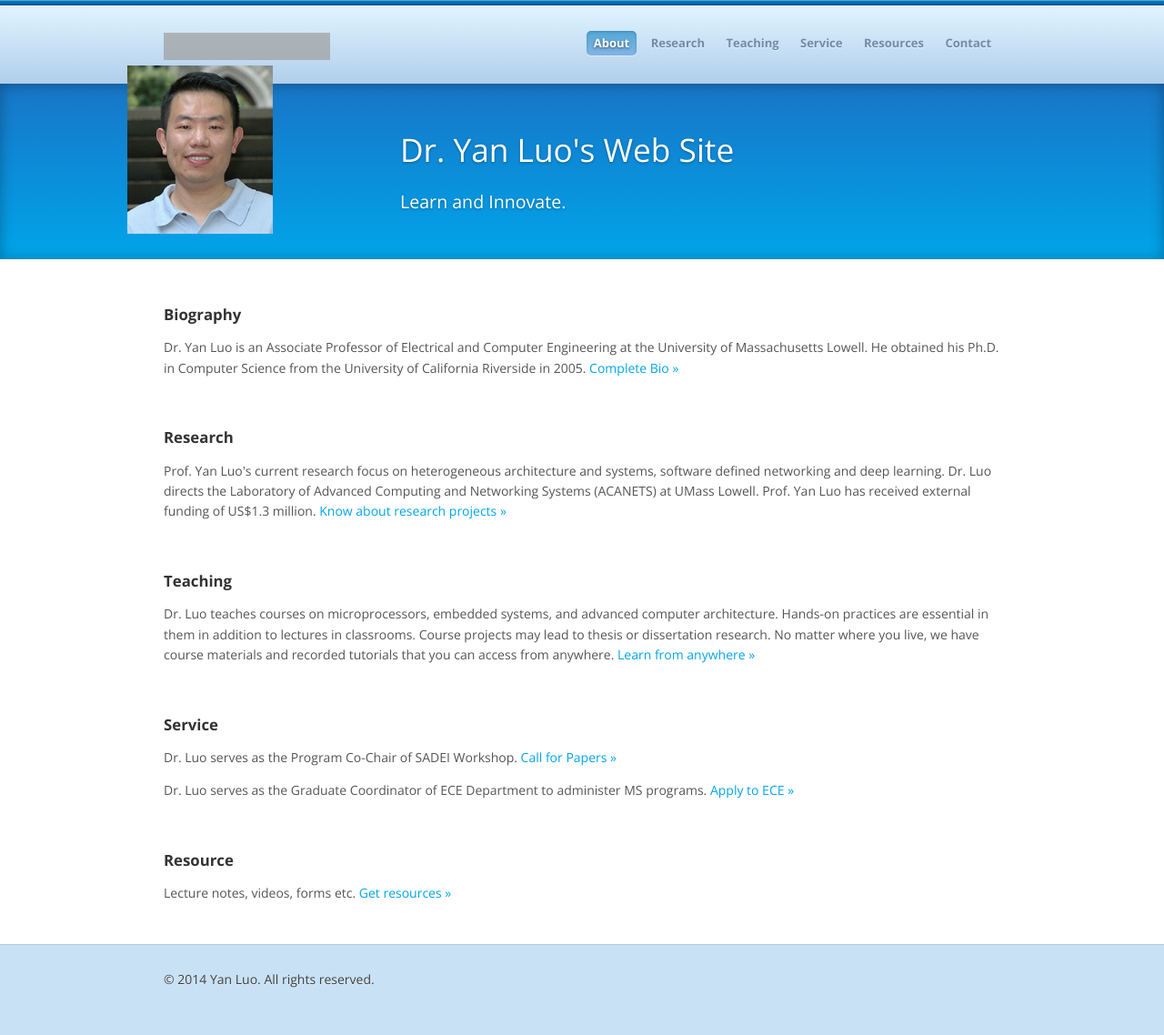
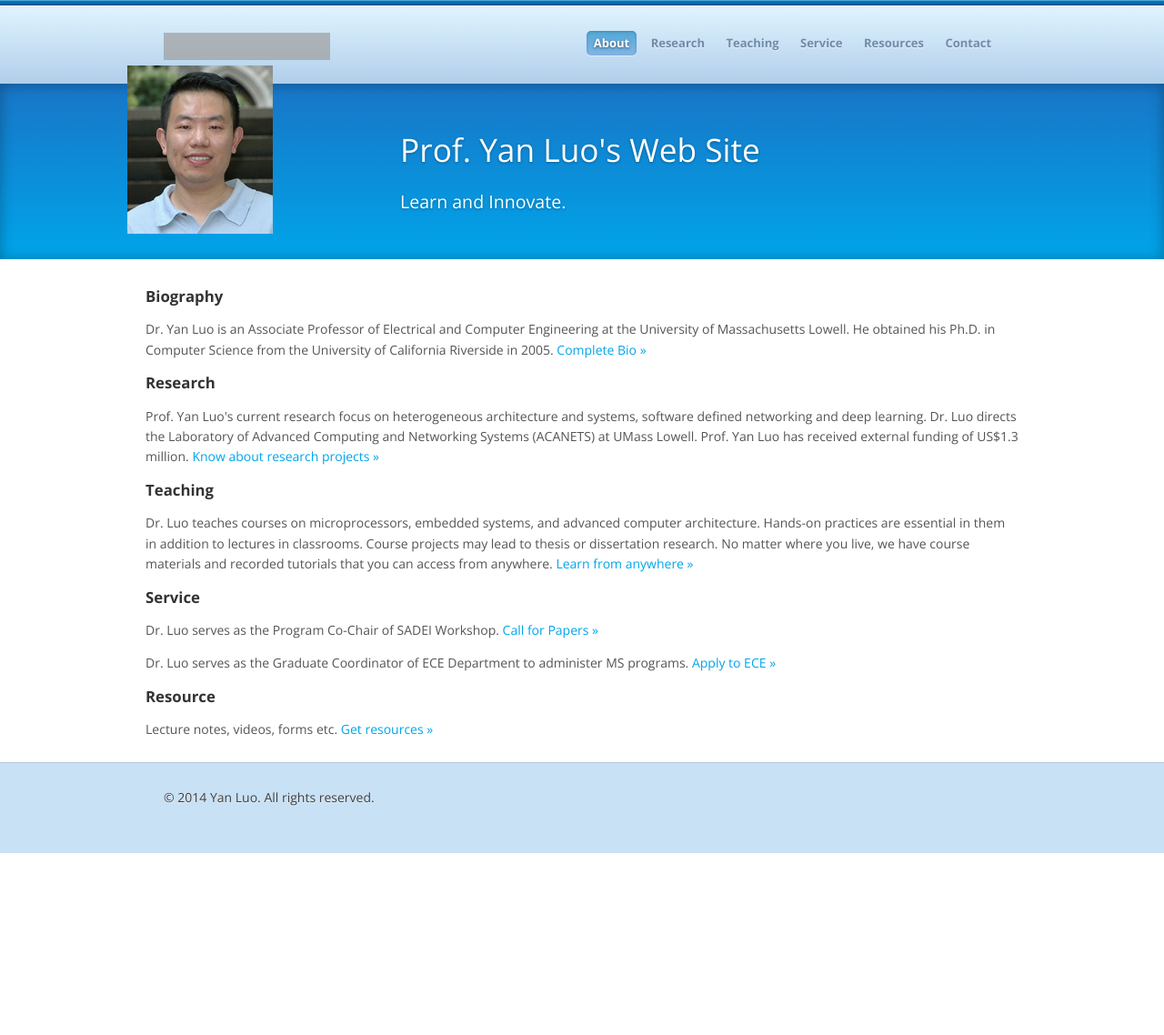
Before and after one commit to eliedaou/acanetsDev, a Jekyll site: the page built from index.html, in a window 1280 px wide. Shown: the whole page at 91% size. Built offline with Jekyll 4.4.1, drawn with Linux system fonts in a browser that asks for light colours; Markdown is read by kramdown in place of the engine named in the settings; after the commit the page ends 938 px from its top, so only the background shows below that; grey boxes are pictures that could not be loaded.

Commit message:
minor fixes

```diff
--- a/_layouts/teaching.html
+++ b/_layouts/teaching.html
@@ -1,7 +1,7 @@
 ---
 layout: default
 body_class: teaching
-title: Courses taught by Dr. Luo
+title: Courses taught by Dr. Yan Luo
 html_title: Courses
 byline: Offered at UMass Lowell, accessible from the Web.
 ---
--- a/index.html
+++ b/index.html
@@ -10,7 +10,7 @@ body_class: overview
     </div>
     <div class="intro">
       <div class="content">
-        <h2>Dr. Yan Luo's Web Site</h2>
+        <h2>Prof. Yan Luo's Web Site</h2>
         <p>Learn and Innovate.</p>
       </div>
     </div>
@@ -18,41 +18,21 @@ body_class: overview
 </section>
 <section class="main">
   <div class="container">
-    <div class="whole">
-      <div class="content">
         <h3>Biography</h3>
         <p>Dr. Yan Luo is an Associate Professor of Electrical and Computer Engineering at
         the University of Massachusetts Lowell. He obtained his Ph.D. in Computer Science
         from the University of California Riverside in 2005.  <a href="{{ site.url }}/yanluo-bio.pdf" class="">Complete Bio »</a></p>
-      </div>
-    </div>
-    <div class="whole">
-      <div class="content">
         <h3>Research</h3>
         <p> Prof. Yan Luo's current research focus on heterogeneous architecture and systems,
         software defined networking and deep learning. Dr. Luo directs
         the Laboratory of Advanced Computing and Networking Systems (ACANETS) at UMass Lowell.
         Prof. Yan Luo has received external funding of US$1.3 million.  <a href="/research/" class="">Know about research projects »</a></p>
-      </div>
-    </div>
-    <div class="whole">
-      <div class="content">
         <h3>Teaching</h3>
         <p>Dr. Luo teaches courses on microprocessors, embedded systems, and advanced computer architecture. Hands-on practices are essential in them in addition to lectures in classrooms. Course projects may lead to thesis or dissertation research. No matter where you live, we have course materials and recorded tutorials that you can access from anywhere.  <a href="/teaching/" class="">Learn from anywhere »</a></p>
-      </div>
-    </div>
-    <div class="whole">
-      <div class="content">
         <h3>Service</h3>
         <p>Dr. Luo serves as the Program Co-Chair of SADEI Workshop.  <a href="http://www.public.asu.edu/~ychen10/conference/isads2015/SADEI2015CfPs.pdf" class="">Call for Papers »</a></p>
         <p>Dr. Luo serves as the Graduate Coordinator of ECE Department to administer MS programs. <a href="/resources/" class="">Apply to ECE »</a></p>
-      </div>
-    </div>
-    <div class="whole">
-      <div class="content">
         <h3>Resource</h3>
         <p>Lecture notes, videos, forms etc. <a href="/resources/" class="">Get resources »</a></p>
-      </div>
-    </div>
   </div>
 </section>
--- a/teaching/16.480.552/index.html
+++ b/teaching/16.480.552/index.html
@@ -41,7 +41,7 @@ prerequisites: 16.311 Electronics I Lab, 16.317 Microprocessor Sys Desgn I, and
       <div class="half">
         <h4>Course Piazza Forum</h4>
 	<p class="register">
-          <a href="{{ class.piazza_url }}" class="button">Got to Piazza.com</a>
+          <a href="{{ class.piazza_url }}" class="button">Go to Piazza.com</a>
         </p>
       </div>
     </div>
```
